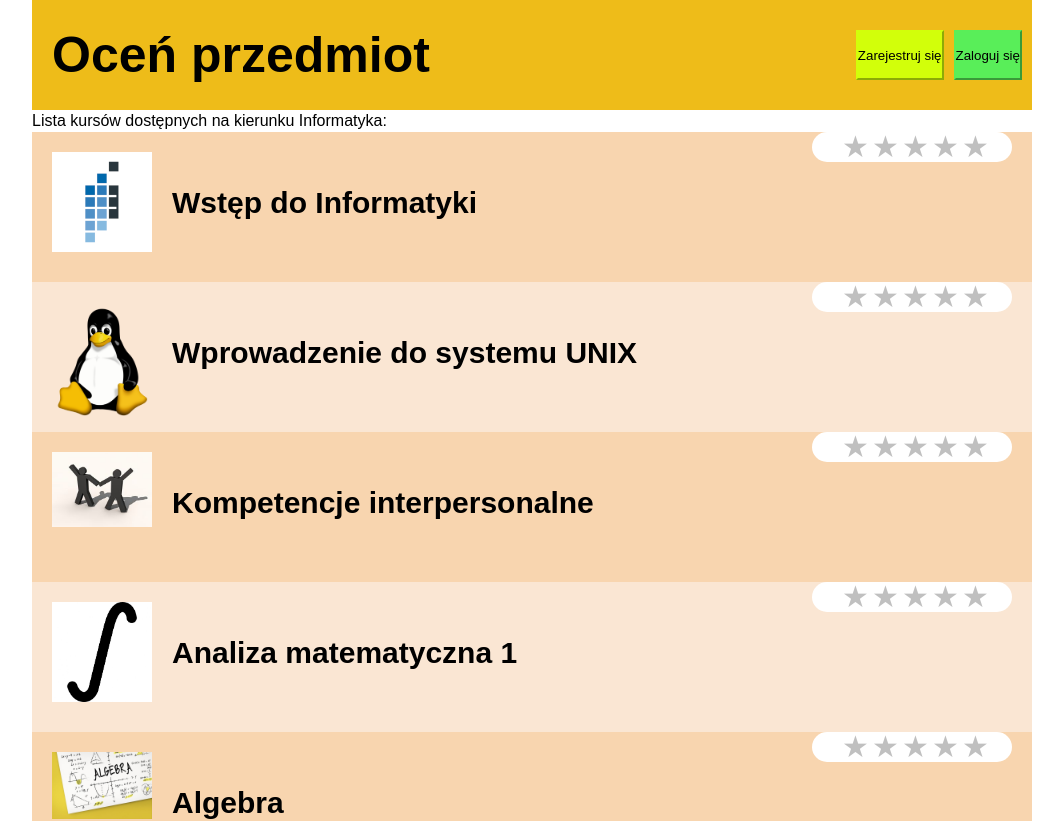
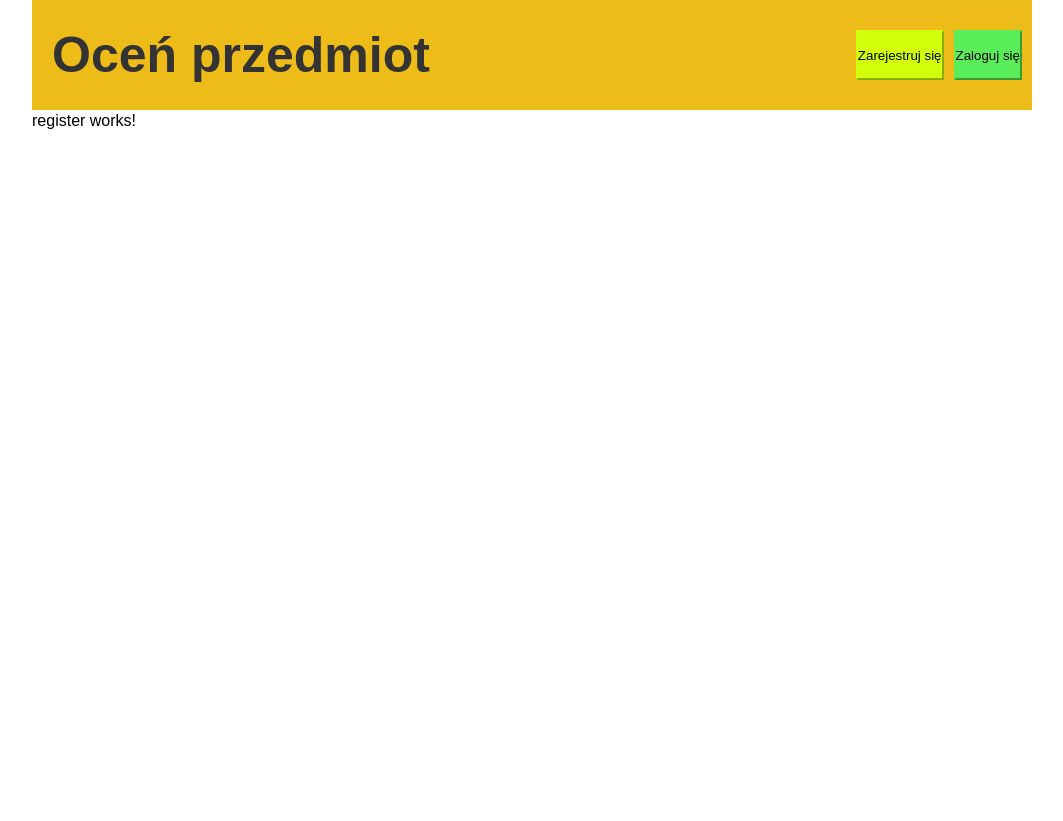
Before and after one commit to AdrianBesciak/RateTheCourse, an Angular app: page /signIn in a window 1280 px wide. Before the commit this address led to /. Shown: the top 821 px of the page, without its empty margins (108-1171 px from the left). After the commit the page ends 800 px from the top, so only its background shows below. Built offline with nearby package versions, Linux system fonts and the light colour scheme.

Commit message:
added Routing

```diff
--- a/src/app/app-routing.module.ts
+++ b/src/app/app-routing.module.ts
@@ -1,8 +1,15 @@
 import { NgModule } from '@angular/core';
 import { Routes, RouterModule } from '@angular/router';
+import { SignInComponent } from './components/sign-in/sign-in.component';
+import { RegisterComponent } from './components/register/register.component';
+import { CoursesComponent } from './components/courses/courses.component';
 
 
-const routes: Routes = [];
+const routes: Routes = [
+  {path: '', component: CoursesComponent},
+  {path: 'signIn', component: RegisterComponent},
+  {path: 'register', component: SignInComponent}
+];
 
 @NgModule({
   imports: [RouterModule.forRoot(routes)],
--- a/src/app/app.component.html
+++ b/src/app/app.component.html
@@ -1,4 +1,4 @@
 <div>
   <app-header></app-header>
-  <app-courses></app-courses>
+  <router-outlet></router-outlet>
 </div>
--- a/src/app/app.module.ts
+++ b/src/app/app.module.ts
@@ -8,6 +8,8 @@ import { CourseComponent } from './components/course/course.component';
 import { CourseDetailsComponent } from './components/course-details/course-details.component';
 import { CourseRatingComponent } from './components/course-rating/course-rating.component';
 import { HeaderComponent } from './components/header/header.component';
+import { SignInComponent } from './components/sign-in/sign-in.component';
+import { RegisterComponent } from './components/register/register.component';
 
 @NgModule({
   declarations: [
@@ -16,7 +18,9 @@ import { HeaderComponent } from './components/header/header.component';
     CourseComponent,
     CourseDetailsComponent,
     CourseRatingComponent,
-    HeaderComponent
+    HeaderComponent,
+    SignInComponent,
+    RegisterComponent
   ],
   imports: [
     BrowserModule,
--- a/src/app/components/header/header.component.html
+++ b/src/app/components/header/header.component.html
@@ -1,8 +1,10 @@
 <header>
-    <p>
-        Oceń  przedmiot
-    </p>
-    <button id="logIn" name="logIn">Zaloguj się</button>
-    <button id="signUp" name="signUp">Zarejestruj się</button>
+    <a routerLink=''>
+        <p>
+            Oceń  przedmiot
+        </p>
+    </a>
+    <button id="logIn" name="logIn" routerLink="register" >Zaloguj się</button>
+    <button id="signUp" name="signUp" routerLink="signIn" >Zarejestruj się</button>
     <div class="clear"></div>
 </header>
--- /dev/null
+++ b/src/app/components/register/register.component.html
@@ -0,0 +1 @@
+<p>register works!</p>
--- /dev/null
+++ b/src/app/components/register/register.component.ts
@@ -0,0 +1,15 @@
+import { Component, OnInit } from '@angular/core';
+
+@Component({
+  selector: 'app-register',
+  templateUrl: './register.component.html',
+  styleUrls: ['./register.component.css']
+})
+export class RegisterComponent implements OnInit {
+
+  constructor() { }
+
+  ngOnInit() {
+  }
+
+}
--- /dev/null
+++ b/src/app/components/sign-in/sign-in.component.html
@@ -0,0 +1 @@
+<p>sign-in works!</p>
--- /dev/null
+++ b/src/app/components/sign-in/sign-in.component.ts
@@ -0,0 +1,15 @@
+import { Component, OnInit } from '@angular/core';
+
+@Component({
+  selector: 'app-sign-in',
+  templateUrl: './sign-in.component.html',
+  styleUrls: ['./sign-in.component.css']
+})
+export class SignInComponent implements OnInit {
+
+  constructor() { }
+
+  ngOnInit() {
+  }
+
+}
```
Also changed, not shown: src/app/components/register/register.component.css (added), src/app/components/sign-in/sign-in.component.css (added), 2 other files (tests, documents, lock files or other folders).
